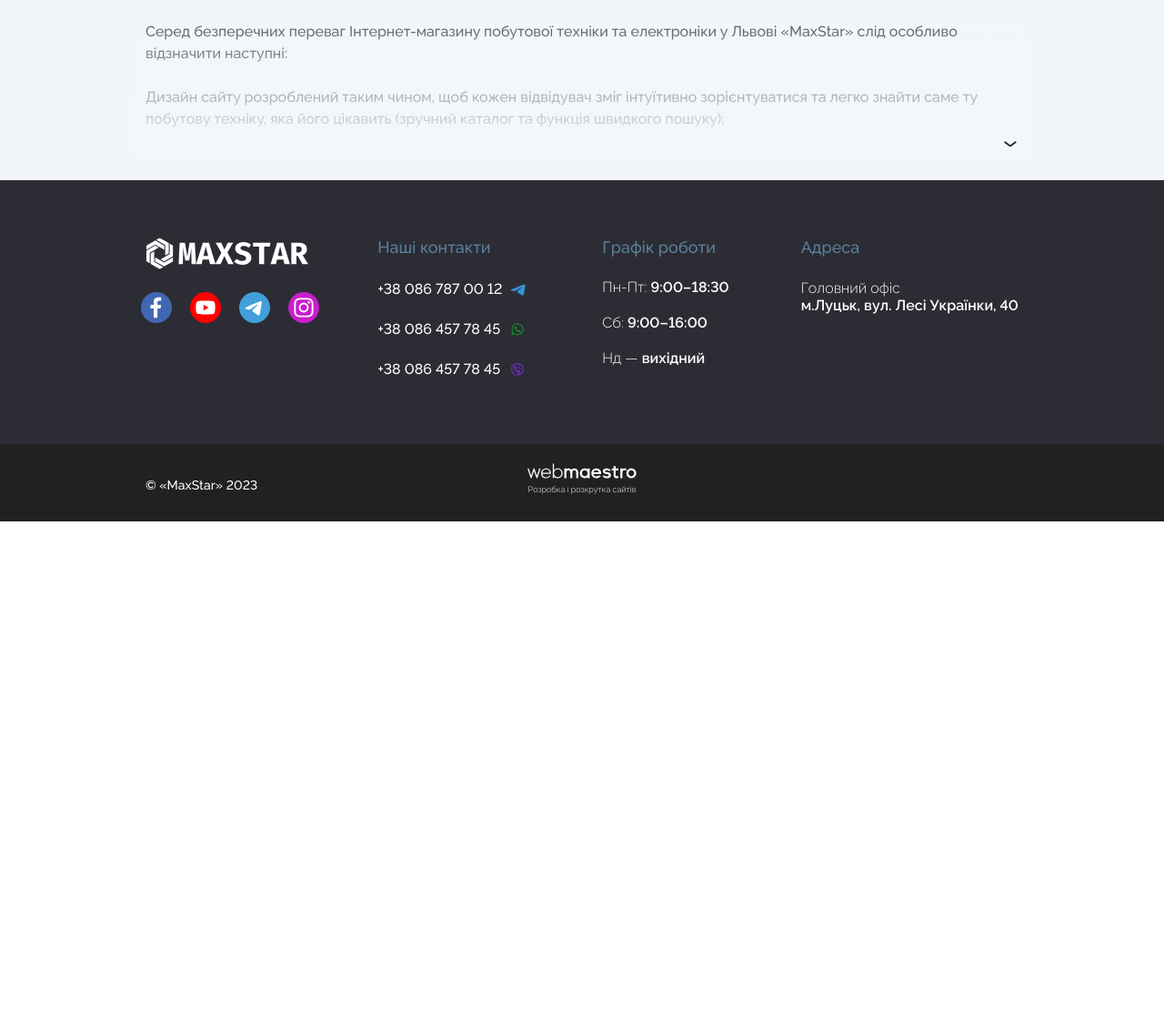
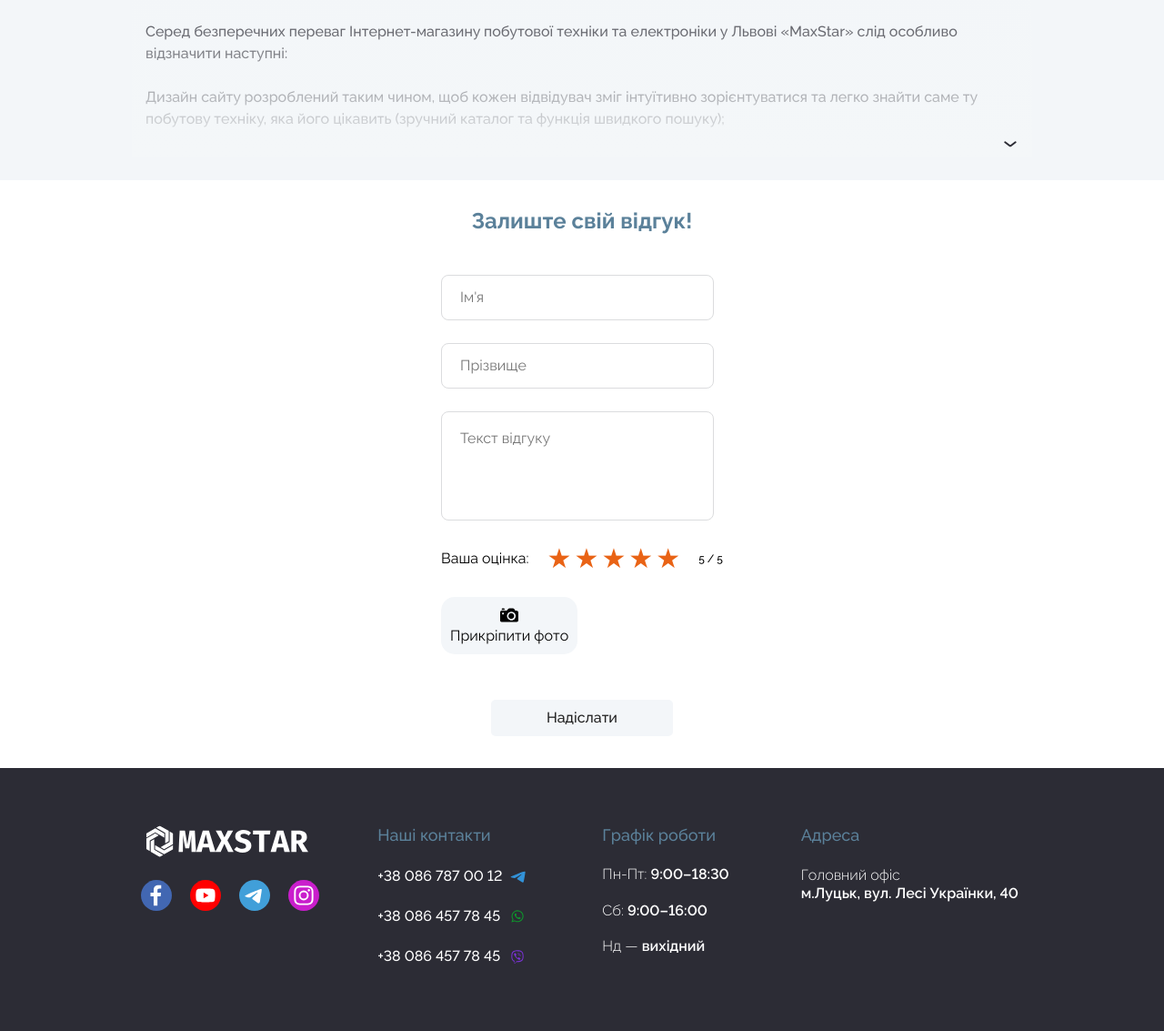
Before and after one commit to n1k0nss/maxstar, a Laravel app: page / in a window 1280 px wide. Shown: the part 2894-4027 px from the top of the page at 91% size. Before the commit the page ends 3467 px from the top, so only its background shows below. Run offline with Laravel 10, Linux system fonts and the light colour scheme; style sheets or scripts are compiled from the project's sources.

Commit message:
jsTask commit

```diff
--- /dev/null
+++ b/resources/js/main/formTask.js
@@ -0,0 +1,70 @@
+document.addEventListener("DOMContentLoaded", function() {
+
+    const taskForm = document.forms.task;
+
+    // Star rating
+
+    const stars = document.querySelectorAll('.ratings__label');
+    const starsInput = taskForm.nameRating;
+    const ratingValue = document.querySelector('.rating-text');
+
+
+
+    stars.forEach(function(star, index1){
+        star.addEventListener("click", () => {
+            stars.forEach(function(star, index2){
+                index1 <= index2 ? star.classList.add("active") : star.classList.remove('active');
+            })
+        ratingValue.innerHTML = starsInput[index1].value + " / 5";
+        })
+    })
+
+    stars[0].click();
+
+
+
+
+    // Images Upload
+
+
+    let files = [];
+    const fileLoadInput = document.querySelector('.file__input');
+    const previewBlock = document.querySelector('.file__preview');
+
+    fileLoadInput.addEventListener("change", () => {
+        let file = fileLoadInput.files;
+
+        for(let i = 0; i < file.length; i++){
+            files.push(file[i]);
+        }
+
+        showImages();
+    })
+
+    function showImages() {
+        let image = '';
+        files.forEach((e, i) => {
+            image += `<div class="preview__item">
+                    <img class="preview__photo" src="${URL.createObjectURL(e)}" alt="preview photo">
+                    <span class="preview__remove" data-photo="${i}">&times;</span>
+             </div>`
+        });
+
+       previewBlock.innerHTML = image;
+
+       const removePhotoBtns = document.querySelectorAll('.preview__remove');
+
+       removePhotoBtns.forEach(function(e){
+           e.addEventListener("click", function(){
+               let removeBtnId = e.getAttribute('data-photo');
+               delImage(removeBtnId);
+           })
+       })
+    }
+
+    function delImage(e){
+        files.splice(e, 1);
+        showImages();
+    }
+
+    })
--- a/resources/js/main/index.js
+++ b/resources/js/main/index.js
@@ -1,3 +1,5 @@
 import './swipers';
 import './mobile-menu';
 import './features';
+
+import './formTask';
--- a/resources/scss/main/components/_header.scss
+++ b/resources/scss/main/components/_header.scss
@@ -772,11 +772,5 @@
                 gap: 10px;
             }
         }
-
-
-
-
-
-
     }
 }
--- /dev/null
+++ b/resources/scss/main/components/formTask.scss
@@ -0,0 +1,179 @@
+.task{
+    display: flex;
+    align-items: center;
+    flex-direction: column;
+    gap: 50px;
+
+    &__container{
+        max-width: 350px;
+        padding: 10px;
+        margin: 0 auto;
+    }
+
+    &__form{
+        display: flex;
+        flex-direction: column;
+        gap: 25px;
+    }
+
+    &__name, &__surname{
+        height: 50px;
+        width: 300px;
+        border: 1px solid $inactive-color;
+        padding: 0 20px;
+        border-radius: 8px;
+    }
+
+
+    &__comment{
+        height: 120px;
+        width: 300px;
+        border: 1px solid $inactive-color;
+        padding: 20px 20px;
+        border-radius: 8px;
+        resize: none;
+    }
+
+    &__ratings{
+        display: flex;
+        align-items: center;
+        gap: 20px;
+    }
+
+    &__submit{
+        width: 200px;
+        align-self: center;
+        height: 40px;
+        border: none;
+        border-radius: 5px;
+        background-color: $bg-light;
+        transition-duration: .3s;
+
+        font-style: normal;
+        font-weight: 500;
+        font-size: 16px;
+        line-height: 160%;
+        color: $secondary-color;
+
+        &:hover{
+            color: #fff;
+            background-color: $hover-color;
+        }
+
+    }
+}
+
+.ratings-buttons{
+    display: flex;
+    flex-direction: row-reverse;
+    gap: 3px;
+
+    input{
+        display: none;
+    }
+
+
+    .ratings__label{
+        cursor: pointer;
+        transition-duration: .3s;
+        color: $inactive-color;
+        font-size: 30px;
+
+        &:hover,
+        &:hover ~ .ratings__label
+        {
+            color: $hover-color;
+        }
+
+        &.active{
+            color: $hover-color;
+        }
+
+    }
+}
+
+.rating-text{
+    font-style: normal;
+    font-size: 12px;
+    font-weight: 500;
+    line-height: 160%;
+}
+
+.file__load{
+    cursor: pointer;
+    display: inline-flex;
+    min-height: 40px;
+    border-radius: 15px;
+    margin-bottom: 25px;
+    justify-content: center;
+    align-items: center;
+    padding: 10px;
+    background-color: $bg-light;
+    transition-duration: .3s;
+
+    svg{
+        transition-duration: .3s;
+    }
+
+    &:hover{
+        background-color: $hover-color;
+        color: #fff;
+
+        svg{
+            fill: #fff;
+        }
+    }
+}
+
+.butafor-button{
+    cursor: pointer;
+    display: flex;
+    flex-direction: column;
+    align-items: center;
+    gap: 4px;
+    width: 100%;
+    height: 100%;
+}
+
+.file__label{
+    position: relative;
+    width: 100%;
+    height: 100%;
+}
+
+.file__input{
+    position: absolute;
+    top: 0;
+    left: 0;
+    width: 100%;
+    height: 100%;
+    opacity: 0;
+    font-size: 0;
+    cursor: pointer;
+}
+
+.file__preview{
+    display: flex;
+    flex-wrap: wrap;
+    gap: 15px;
+}
+
+.preview__item{
+    width: calc(25% - 15px);
+    position: relative;
+    padding: 10px 0;
+    border: 1px $inactive-color solid;
+}
+
+.preview__remove{
+    position: absolute;
+    cursor: pointer;
+    top: -10px;
+    right: 0;
+    font-size: 30px;
+    transition-duration: .3s;
+
+    &:hover{
+        color: $hover-color;
+    }
+}
--- a/resources/scss/main/index.scss
+++ b/resources/scss/main/index.scss
@@ -12,4 +12,6 @@
 @import './components/advantages';
 @import './components/about';
 
+@import './components/formTask';
+
 @import './components/footer';
--- a/resources/views/main/index.blade.php
+++ b/resources/views/main/index.blade.php
@@ -958,4 +958,63 @@
 </section>
 
 
+{{-- formTask --}}
+<section class="task__section section">
+    <div class="task__container">
+        <div class="task">
+            <h2>Залиште свій відгук!</h2>
+            <form name="task" action="" class="task__form">
+
+                <input type="text" class="task__name" name="name" placeholder="Ім'я">
+
+                <input type="text" class="task__surname" name="surname" placeholder="Прізвище">
+
+                <textarea class="task__comment" name="comment" id="form__comment" placeholder="Текст відгуку"></textarea>
+
+                <div class="task__ratings">
+                    <span>Ваша оцінка:</span>
+                    <div class="ratings-buttons">
+
+                        <input class="ratings__input" type="radio" name="nameRating" value="5" id="rate-5">
+                        <label class="ratings__label" for="rate-5">&#9733</label>
+
+                        <input class="ratings__input" type="radio" name="nameRating" value="4" id="rate-4">
+                        <label class="ratings__label" for="rate-4">&#9733</label>
+
+                        <input class="ratings__input" type="radio" name="nameRating" value="3" id="rate-3">
+                        <label class="ratings__label" for="rate-3">&#9733</label>
+
+                        <input class="ratings__input" type="radio" name="nameRating" value="2" id="rate-2">
+                        <label class="ratings__label" for="rate-2">&#9733</label>
+
+                        <input class="ratings__input" type="radio" name="nameRating" value="1" id="rate-1">
+                        <label class="ratings__label" for="rate-1">&#9733</label>
+
+                    </div>
+                    <span class="rating-text"></span>
+                </div>
+
+                <div class="task__file">
+                        <div class="file__load">
+                            <div class="file__label">
+                                <div class="butafor-button">
+                                    <svg width="20" height="20">
+                                        <use href="./img/main/sprite.svg#icon-category_photo"></use>
+                                    </svg>
+                                    <span>Прикріпити фото</span>
+                                </div>
+                                <input accept=".jpg, .png" type="file" name="image" class="file__input" multiple>
+                        </div>
+                    </div>
+                    <div class="file__preview">
+                    </div>
+                </div>
+
+                <button class="task__submit" type="submit">Надіслати</button>
+            </form>
+        </div>
+    </div>
+</section>
+
+
 @endsection
--- a/resources/views/main/master.blade.php
+++ b/resources/views/main/master.blade.php
@@ -353,5 +353,6 @@
             </div>
     </footer>
     @vite(['resources/js/main/index.js'])
+
 </body>
 </html>
```
Also changed, not shown: resources/js/main/FormTask/imageUpload.js (added, +64 -0 lines), public/img/main/sprite.svg.
